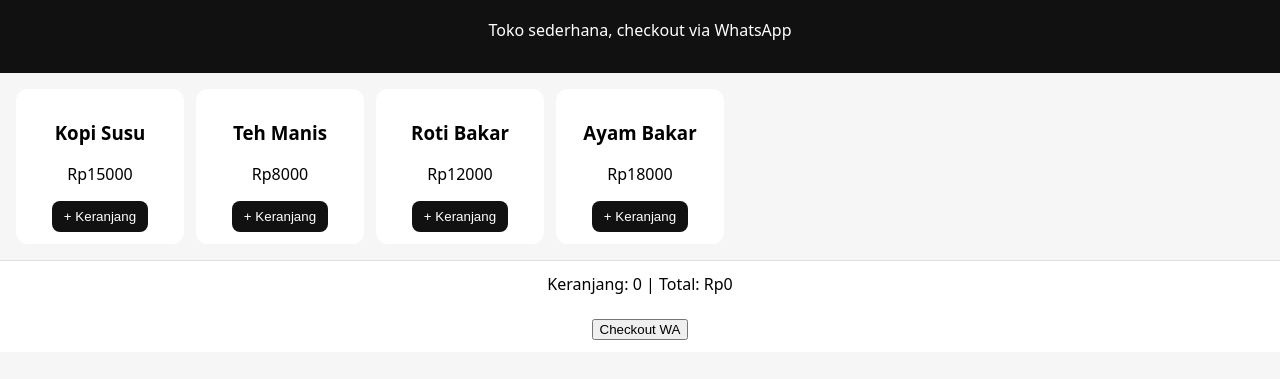
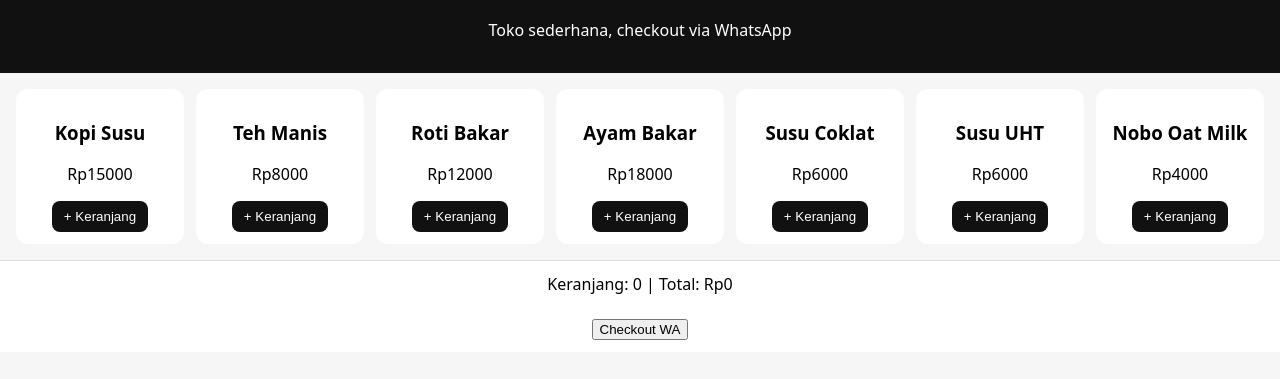
Before and after one commit to syifasanti83/santisyifa, a website: page index.html in a window 1280 px wide. Shown: the part 83-462 px from the top of the page. Drawn offline with Linux system fonts and the light colour scheme.

Commit message:
tambah 3 susu

```diff
--- a/index.html
+++ b/index.html
@@ -23,7 +23,10 @@ const products = [
   {id:1,name:"Kopi Susu",price:15000},
   {id:2,name:"Teh Manis",price:8000},
   {id:3,name:"Roti Bakar",price:12000},
-  {id:4,name:"Ayam Bakar",price:18000}
+  {id:4,name:"Ayam Bakar",price:18000},
+  {id:5,name:"Susu Coklat",price:6000},
+  {id:6,name:"Susu UHT",price:6000},
+  {id:7,name:"Nobo Oat Milk",price:4000}
 ];
 let cart = [];
 const list = document.getElementById("list");
```
